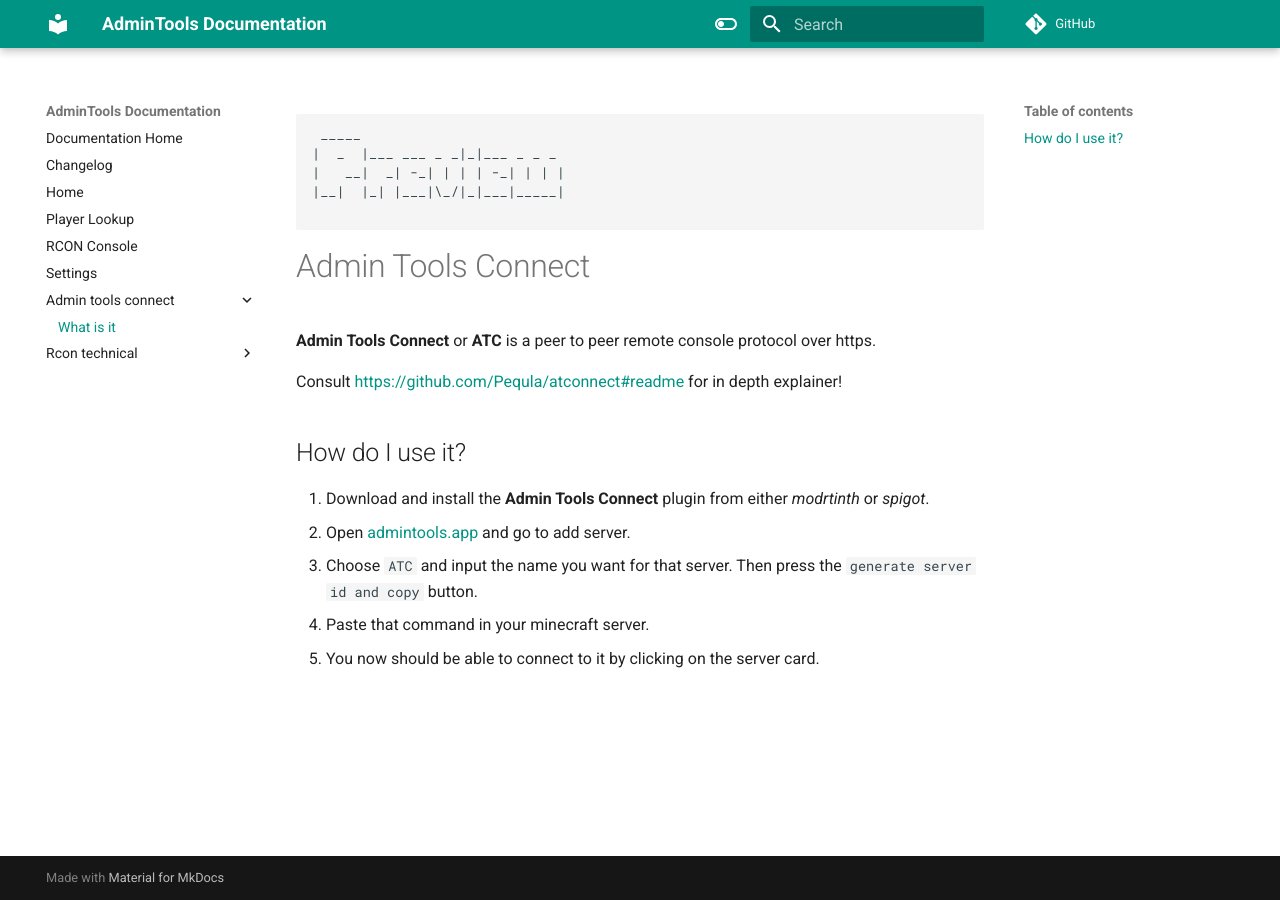
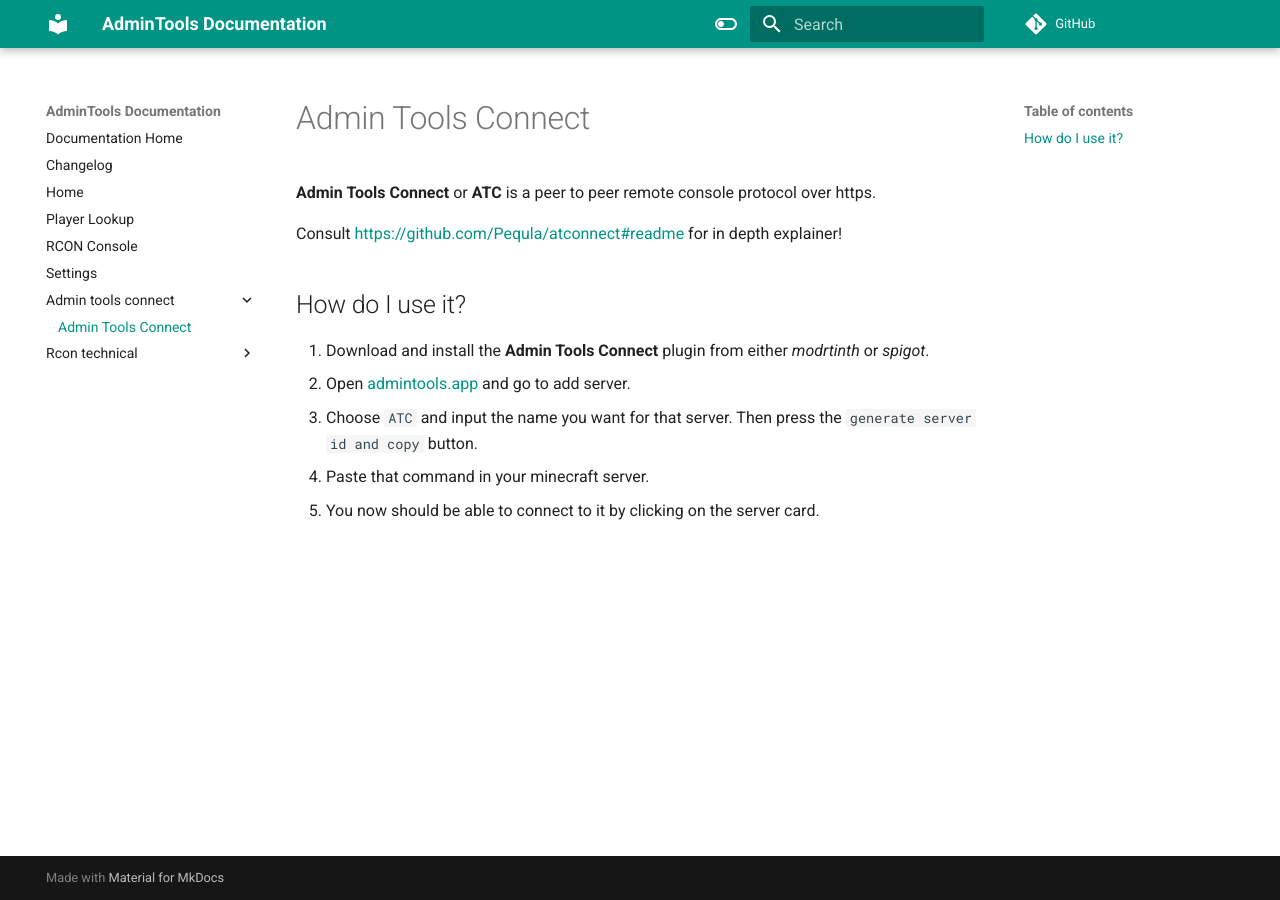
Before and after one commit to LukeOnuke/AdminToolsDocs, an MkDocs documentation site: the page built from docs/admin-tools-connect/what-is-it.md, in a window 1280 px wide. Built offline with MkDocs 1.6.1 and Material for MkDocs 9.7.7, drawn with Linux system fonts in a browser that asks for light colours; comment, search, counter and statistics services are not loaded.

Commit message:
Update what-is-it.md

````diff
--- a/docs/admin-tools-connect/what-is-it.md
+++ b/docs/admin-tools-connect/what-is-it.md
@@ -1,11 +1,3 @@
-```txt
- _____
-|  _  |___ ___ _ _|_|___ _ _ _
-|   __|  _| -_| | | | -_| | | |
-|__|  |_| |___|\_/|_|___|_____|
-
-```
-
 # Admin Tools Connect
 **Admin Tools Connect** or **ATC** is a peer to peer remote console
 protocol over https.
````
